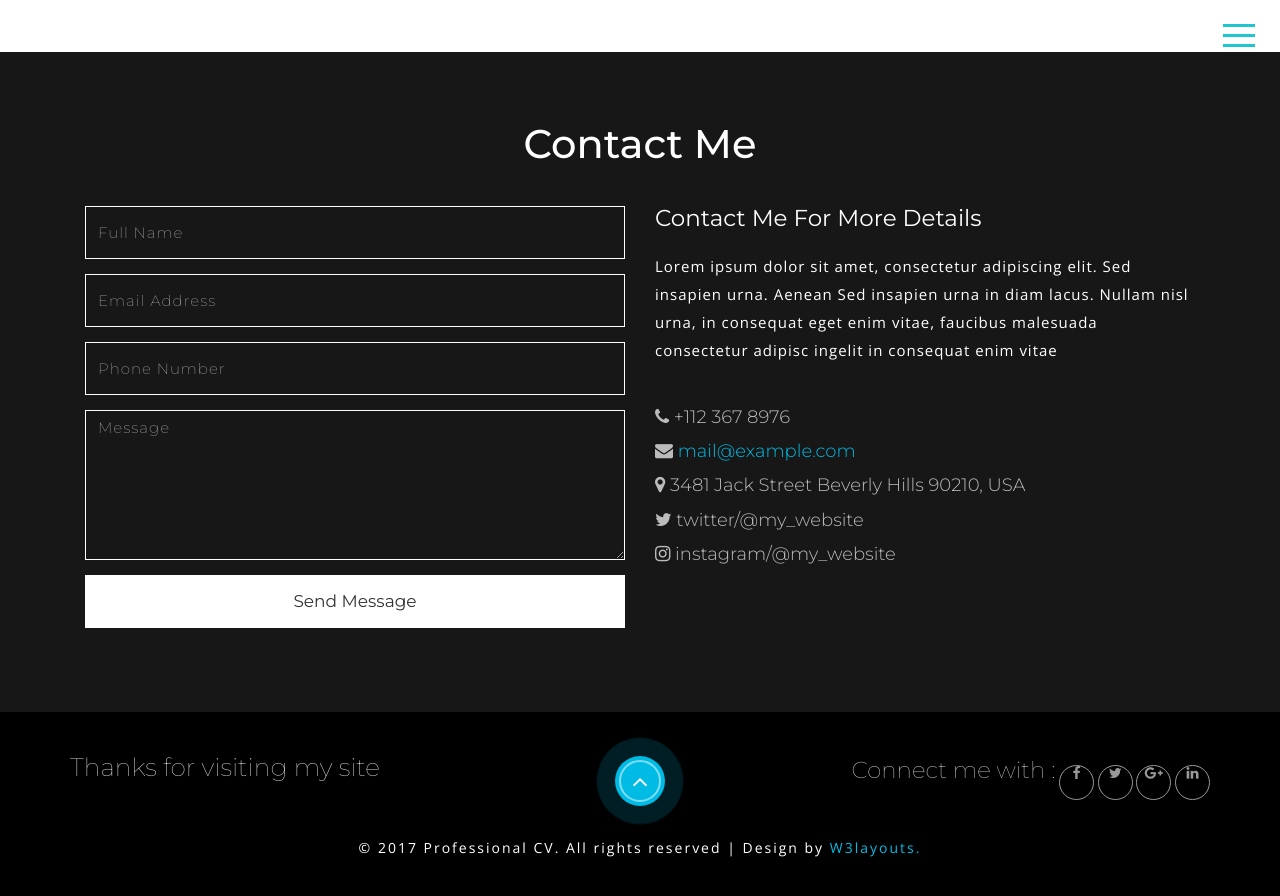
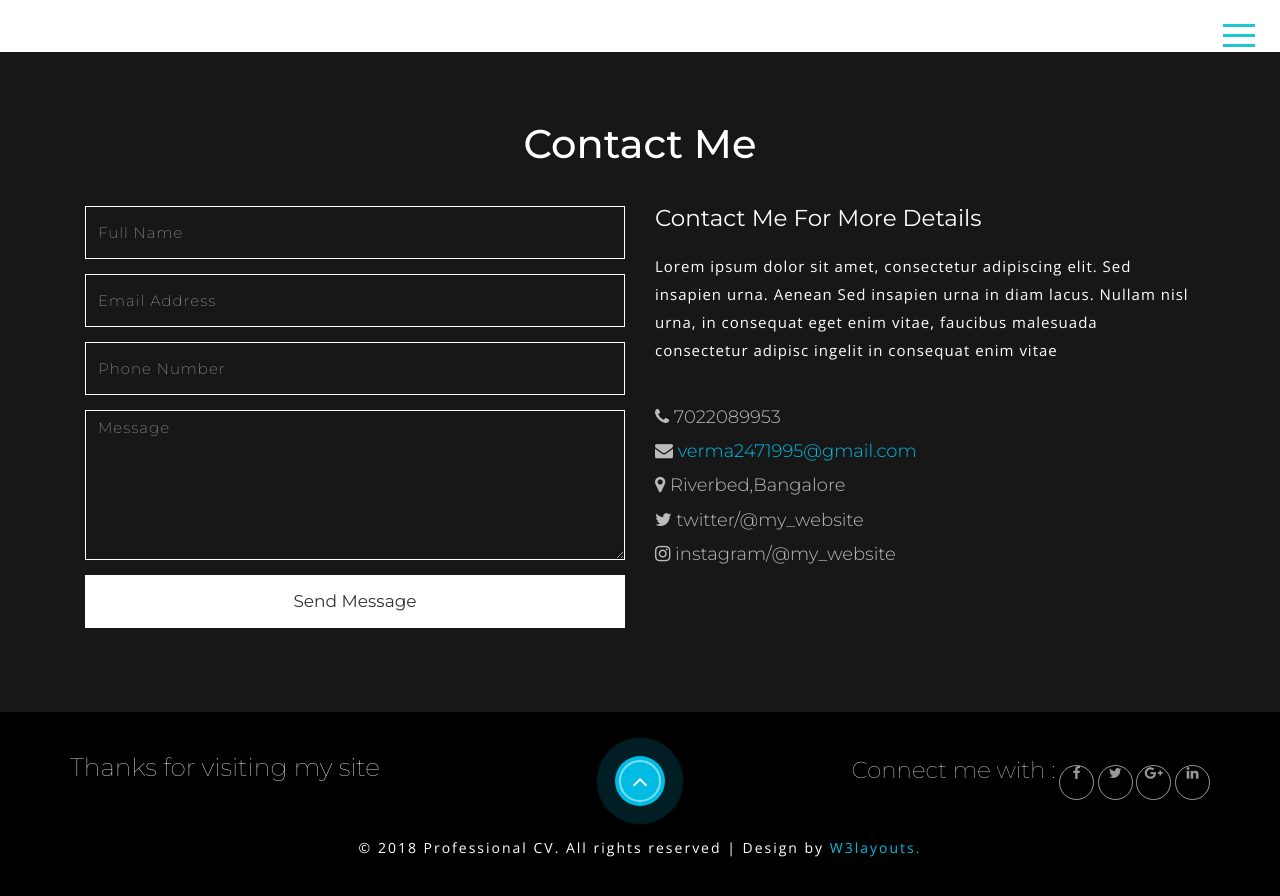
Before and after one commit to pashupati123/pashupati123.github.io, a Jekyll site: the page index.html, which Jekyll copies as it is, in a window 1280 px wide and 900 px high, scrolled down 4625 px. Shown: the top 896 px of the window. Built offline with Jekyll 4.4.1, drawn with Linux system fonts in a browser that asks for light colours; nearby versions of some CDN libraries; library files that are not in the unit come from our copies; some of the changed text lies outside the part shown.

Commit message:
Update index.html

```diff
--- a/index.html
+++ b/index.html
@@ -543,9 +543,9 @@ Smartphone Compatible web template, free webdesigns for Nokia, Samsung, LG, Sony
 			<h4>Contact me for more details</h4>
 			<p class="comment-w3">Lorem ipsum dolor sit amet, consectetur adipiscing elit. Sed insapien urna. Aenean Sed insapien urna in diam lacus. Nullam nisl urna, in consequat eget enim vitae, faucibus malesuada consectetur adipisc ingelit in consequat enim vitae</p>
 
-			<h5><span class="fa fa-phone"></span> +112 367 8976</h5>
-			<h5><span class="fa fa-envelope"></span> <a href="mailto:name@example.com"> mail@example.com</a></h5>
-			<h5><span class="fa fa-map-marker"></span> 3481 Jack Street Beverly Hills 90210, USA</h5>
+			<h5><span class="fa fa-phone"></span> 7022089953</h5>
+			<h5><span class="fa fa-envelope"></span> <a href="verma2471995@gmail.com"> verma2471995@gmail.com</a></h5>
+			<h5><span class="fa fa-map-marker"></span> Riverbed,Bangalore</h5>
 			<h5><span class="fa fa-twitter"></span> twitter/@my_website</h5>
 			<h5><span class="fa fa-instagram"></span> instagram/@my_website</h5>
 		</div>
@@ -565,7 +565,7 @@ Smartphone Compatible web template, free webdesigns for Nokia, Samsung, LG, Sony
 						<li><a href="#" class="social-button linkedin"><i class="fa fa-linkedin"></i></a></li>
 					</ul>
 				</div>
-			<p class="agileits_w3ls_copyright">© 2017 Professional CV. All rights reserved | Design by <a href="http://w3layouts.com">W3layouts.</a></p>
+			<p class="agileits_w3ls_copyright">© 2018 Professional CV. All rights reserved | Design by <a href="http://w3layouts.com">W3layouts.</a></p>
 			<div class="arrow-container animated fadeInDown">
 				<a href="#home" class="arrow-2 scroll">
 					<i class="fa fa-angle-up"></i>
```
Also changed, not shown: other parts of index.html (+2 -2 lines).
